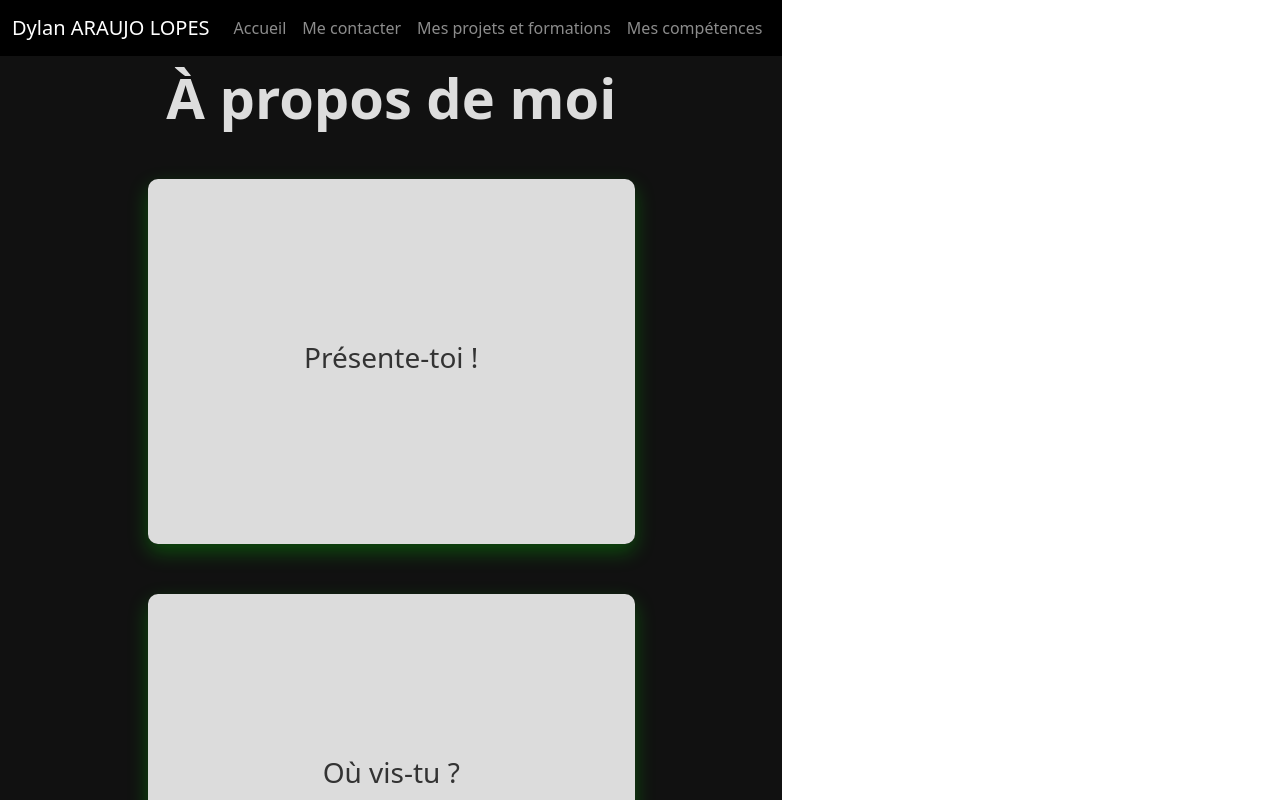
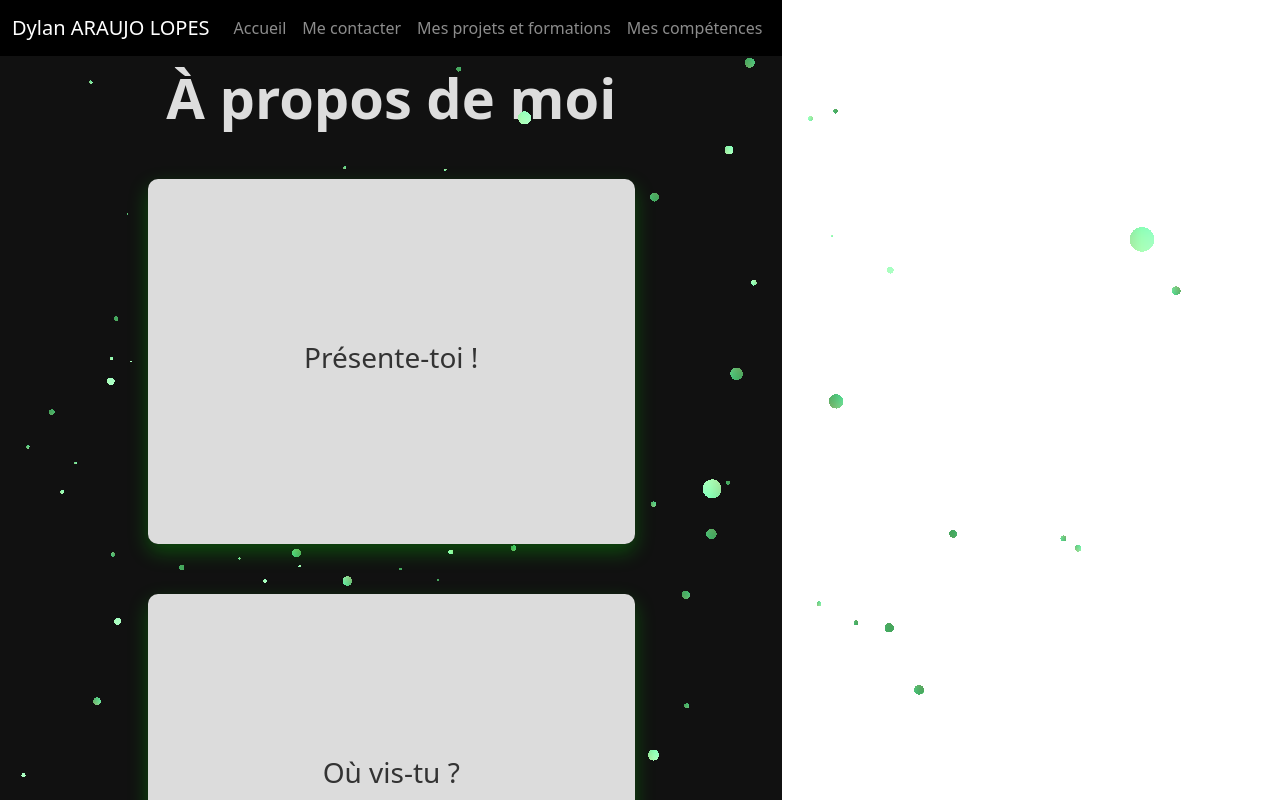
Before and after one commit to Jokanami/React_portfolio, a React (Vite) app in the folder portfolio/: page /#/ in a window 1280 px wide. Shown: the top 800 px of the page. Built offline with nearby package versions, Linux system fonts and the light colour scheme.

Commit message:
ajout_fond_particule_accueil
Ajout d'un fond en particules sur la page d'accueil.
Création d'un composant dédié fourni par React Bits
Modification du header pour cacher les particules

```diff
--- a/portfolio/package.json
+++ b/portfolio/package.json
@@ -14,6 +14,7 @@
   "dependencies": {
     "bootstrap": "^5.3.7",
     "devicons-react": "^1.4.1",
+    "ogl": "^1.0.11",
     "react": "^19.1.0",
     "react-bootstrap": "^2.10.10",
     "react-dom": "^19.1.0",
--- a/portfolio/src/HomePage/HomePage.css
+++ b/portfolio/src/HomePage/HomePage.css
@@ -26,3 +26,12 @@
         grid-template-columns: repeat(auto-fit, minmax(300px, 1fr)); /* 2 ou 3 colonnes généralement */
     }
 }
+
+.particles-background{
+    position: fixed;
+    top: 0;
+    left: 0;
+    width: 100%;
+    height: 100%;
+    z-index: 0;
+}
--- a/portfolio/src/HomePage/HomePage.tsx
+++ b/portfolio/src/HomePage/HomePage.tsx
@@ -1,5 +1,6 @@
 import './HomePage.css'
 import FlashCardComponent from "../FlippingCardComponent/FlippingCardComponent.tsx";
+import Particles from "../ParticlesBackgroundComponent/ParticlesBackgroundComponent.tsx";
 
 function HomePage() {
 
@@ -42,6 +43,19 @@
 
     return (
         <div className={"faq-container py-2"}>
+
+            <Particles className={"particles-background"}
+                particleColors={['#78d990', '#78d990']}
+                particleCount={300}
+                particleSpread={10}
+                speed={0.1}
+                particleBaseSize={200}
+                moveParticlesOnHover={false}
+                alphaParticles={false}
+                disableRotation={false}
+            />
+
+
             <div className="row justify-content-center">
                 <div className="col-lg-8">
                     <h1 className="title text-center mb-5 display-4 fw-bold">
--- a/portfolio/src/PageLayout/PageLayout.tsx
+++ b/portfolio/src/PageLayout/PageLayout.tsx
@@ -6,7 +6,7 @@
 
     return (
         <>
-            <Navbar bg={"black"} variant={"dark"} expand="lg">
+            <Navbar bg={"black"} variant={"dark"} expand="lg" style={{zIndex: 1}}>
                 <Container>
                     <Navbar.Brand>Dylan ARAUJO LOPES</Navbar.Brand>
                     <Navbar.Toggle aria-controls="basic-navbar-nav" />
--- /dev/null
+++ b/portfolio/src/ParticlesBackgroundComponent/ParticlesBackgroundComponent.tsx
@@ -0,0 +1,248 @@
+import React, { useEffect, useRef } from "react";
+import { Renderer, Camera, Geometry, Program, Mesh } from "ogl";
+
+import './ParticlesBackgroundComponent.css';
+
+interface ParticlesProps {
+    particleCount?: number;
+    particleSpread?: number;
+    speed?: number;
+    particleColors?: string[];
+    moveParticlesOnHover?: boolean;
+    particleHoverFactor?: number;
+    alphaParticles?: boolean;
+    particleBaseSize?: number;
+    sizeRandomness?: number;
+    cameraDistance?: number;
+    disableRotation?: boolean;
+    className?: string;
+}
+
+const defaultColors: string[] = ["#ffffff", "#ffffff", "#ffffff"];
+
+const hexToRgb = (hex: string): [number, number, number] => {
+    hex = hex.replace(/^#/, "");
+    if (hex.length === 3) {
+        hex = hex.split("").map((c) => c + c).join("");
+    }
+    const int = parseInt(hex, 16);
+    const r = ((int >> 16) & 255) / 255;
+    const g = ((int >> 8) & 255) / 255;
+    const b = (int & 255) / 255;
+    return [r, g, b];
+};
+
+const vertex = /* glsl */ `
+  attribute vec3 position;
+  attribute vec4 random;
+  attribute vec3 color;
+
+  uniform mat4 modelMatrix;
+  uniform mat4 viewMatrix;
+  uniform mat4 projectionMatrix;
+  uniform float uTime;
+  uniform float uSpread;
+  uniform float uBaseSize;
+  uniform float uSizeRandomness;
+
+  varying vec4 vRandom;
+  varying vec3 vColor;
+
+  void main() {
+    vRandom = random;
+    vColor = color;
+
+    vec3 pos = position * uSpread;
+    pos.z *= 10.0;
+
+    vec4 mPos = modelMatrix * vec4(pos, 1.0);
+    float t = uTime;
+    mPos.x += sin(t * random.z + 6.28 * random.w) * mix(0.1, 1.5, random.x);
+    mPos.y += sin(t * random.y + 6.28 * random.x) * mix(0.1, 1.5, random.w);
+    mPos.z += sin(t * random.w + 6.28 * random.y) * mix(0.1, 1.5, random.z);
+
+    vec4 mvPos = viewMatrix * mPos;
+    gl_PointSize = (uBaseSize * (1.0 + uSizeRandomness * (random.x - 0.5))) / length(mvPos.xyz);
+    gl_Position = projectionMatrix * mvPos;
+  }
+`;
+
+const fragment = /* glsl */ `
+  precision highp float;
+
+  uniform float uTime;
+  uniform float uAlphaParticles;
+  varying vec4 vRandom;
+  varying vec3 vColor;
+
+  void main() {
+    vec2 uv = gl_PointCoord.xy;
+    float d = length(uv - vec2(0.5));
+
+    if(uAlphaParticles < 0.5) {
+      if(d > 0.5) {
+        discard;
+      }
+      gl_FragColor = vec4(vColor + 0.2 * sin(uv.yxx + uTime + vRandom.y * 6.28), 1.0);
+    } else {
+      float circle = smoothstep(0.5, 0.4, d) * 0.8;
+      gl_FragColor = vec4(vColor + 0.2 * sin(uv.yxx + uTime + vRandom.y * 6.28), circle);
+    }
+  }
+`;
+
+const Particles: React.FC<ParticlesProps> = ({
+                                                 particleCount = 200,
+                                                 particleSpread = 10,
+                                                 speed = 0.1,
+                                                 particleColors,
+                                                 moveParticlesOnHover = false,
+                                                 particleHoverFactor = 1,
+                                                 alphaParticles = false,
+                                                 particleBaseSize = 100,
+                                                 sizeRandomness = 1,
+                                                 cameraDistance = 20,
+                                                 disableRotation = false,
+                                                 className,
+                                             }) => {
+    const containerRef = useRef<HTMLDivElement>(null);
+    const mouseRef = useRef<{ x: number; y: number }>({ x: 0, y: 0 });
+
+    useEffect(() => {
+        const container = containerRef.current;
+        if (!container) return;
+
+        const renderer = new Renderer({ depth: false, alpha: true });
+        const gl = renderer.gl;
+        container.appendChild(gl.canvas);
+        gl.clearColor(0, 0, 0, 0);
+
+        const camera = new Camera(gl, { fov: 15 });
+        camera.position.set(0, 0, cameraDistance);
+
+        const resize = () => {
+            const width = container.clientWidth;
+            const height = container.clientHeight;
+            renderer.setSize(width, height);
+            camera.perspective({ aspect: gl.canvas.width / gl.canvas.height });
+        };
+        window.addEventListener("resize", resize, false);
+        resize();
+
+        const handleMouseMove = (e: MouseEvent) => {
+            const rect = container.getBoundingClientRect();
+            const x = ((e.clientX - rect.left) / rect.width) * 2 - 1;
+            const y = -(((e.clientY - rect.top) / rect.height) * 2 - 1);
+            mouseRef.current = { x, y };
+        };
+
+        if (moveParticlesOnHover) {
+            container.addEventListener("mousemove", handleMouseMove);
+        }
+
+        const count = particleCount;
+        const positions = new Float32Array(count * 3);
+        const randoms = new Float32Array(count * 4);
+        const colors = new Float32Array(count * 3);
+        const palette = particleColors && particleColors.length > 0 ? particleColors : defaultColors;
+
+        for (let i = 0; i < count; i++) {
+            let x: number, y: number, z: number, len: number;
+            do {
+                x = Math.random() * 2 - 1;
+                y = Math.random() * 2 - 1;
+                z = Math.random() * 2 - 1;
+                len = x * x + y * y + z * z;
+            } while (len > 1 || len === 0);
+            const r = Math.cbrt(Math.random());
+            positions.set([x * r, y * r, z * r], i * 3);
+            randoms.set([Math.random(), Math.random(), Math.random(), Math.random()], i * 4);
+            const col = hexToRgb(palette[Math.floor(Math.random() * palette.length)]);
+            colors.set(col, i * 3);
+        }
+
+        const geometry = new Geometry(gl, {
+            position: { size: 3, data: positions },
+            random: { size: 4, data: randoms },
+            color: { size: 3, data: colors },
+        });
+
+        const program = new Program(gl, {
+            vertex,
+            fragment,
+            uniforms: {
+                uTime: { value: 0 },
+                uSpread: { value: particleSpread },
+                uBaseSize: { value: particleBaseSize },
+                uSizeRandomness: { value: sizeRandomness },
+                uAlphaParticles: { value: alphaParticles ? 1 : 0 },
+            },
+            transparent: true,
+            depthTest: false,
+        });
+
+        const particles = new Mesh(gl, { mode: gl.POINTS, geometry, program });
+
+        let animationFrameId: number;
+        let lastTime = performance.now();
+        let elapsed = 0;
+
+        const update = (t: number) => {
+            animationFrameId = requestAnimationFrame(update);
+            const delta = t - lastTime;
+            lastTime = t;
+            elapsed += delta * speed;
+
+            program.uniforms.uTime.value = elapsed * 0.001;
+
+            if (moveParticlesOnHover) {
+                particles.position.x = -mouseRef.current.x * particleHoverFactor;
+                particles.position.y = -mouseRef.current.y * particleHoverFactor;
+            } else {
+                particles.position.x = 0;
+                particles.position.y = 0;
+            }
+
+            if (!disableRotation) {
+                particles.rotation.x = Math.sin(elapsed * 0.0002) * 0.1;
+                particles.rotation.y = Math.cos(elapsed * 0.0005) * 0.15;
+                particles.rotation.z += 0.01 * speed;
+            }
+
+            renderer.render({ scene: particles, camera });
+        };
+
+        animationFrameId = requestAnimationFrame(update);
+
+        return () => {
+            window.removeEventListener("resize", resize);
+            if (moveParticlesOnHover) {
+                container.removeEventListener("mousemove", handleMouseMove);
+            }
+            cancelAnimationFrame(animationFrameId);
+            if (container.contains(gl.canvas)) {
+                container.removeChild(gl.canvas);
+            }
+        };
+    }, [
+        particleCount,
+        particleSpread,
+        speed,
+        moveParticlesOnHover,
+        particleHoverFactor,
+        alphaParticles,
+        particleBaseSize,
+        sizeRandomness,
+        cameraDistance,
+        disableRotation,
+    ]);
+
+    return (
+        <div
+            ref={containerRef}
+            className={`particles-container ${className}`}
+        />
+    );
+};
+
+export default Particles;
```
Also changed, not shown: portfolio/src/ParticlesBackgroundComponent/ParticlesBackgroundComponent.css (added), 1 other file (tests, documents, lock files or other folders).
